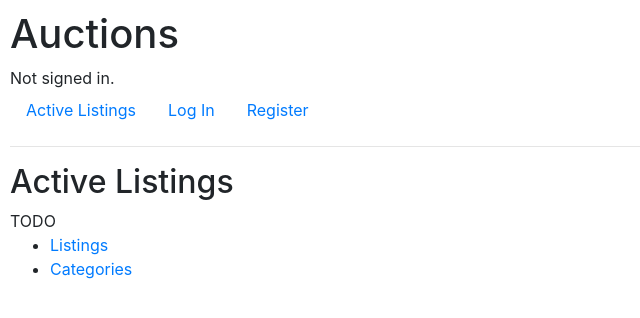
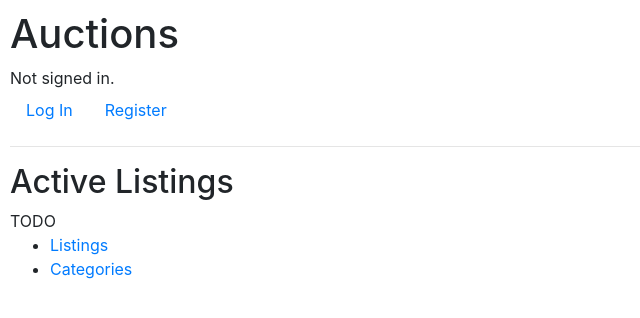
Before and after one commit to webshuriken/commerce, a Django app: page / in a window 1280 px wide. Shown: the top 318 px of the page, without its empty margins (0-640 px from the left). Run offline with Django 3.2, Linux system fonts and the light colour scheme; some libraries are stand-ins or nearby versions.

Commit message:
refactor: Remove link to index page
The main app nav will sit at the bottom of page so this link is repetitive and not needed

```diff
--- a/auctions/templates/auctions/app_header.html
+++ b/auctions/templates/auctions/app_header.html
@@ -8,9 +8,6 @@
       {% endif %}
   </div>
   <ul class="nav">
-      <li class="nav-item">
-          <a class="nav-link" href="{% url 'auctions:index' %}">Active Listings</a>
-      </li>
       {% if user.is_authenticated %}
           <li class="nav-item">
               <a class="nav-link" href="{% url 'auctions:logout' %}">Log Out</a>
```
